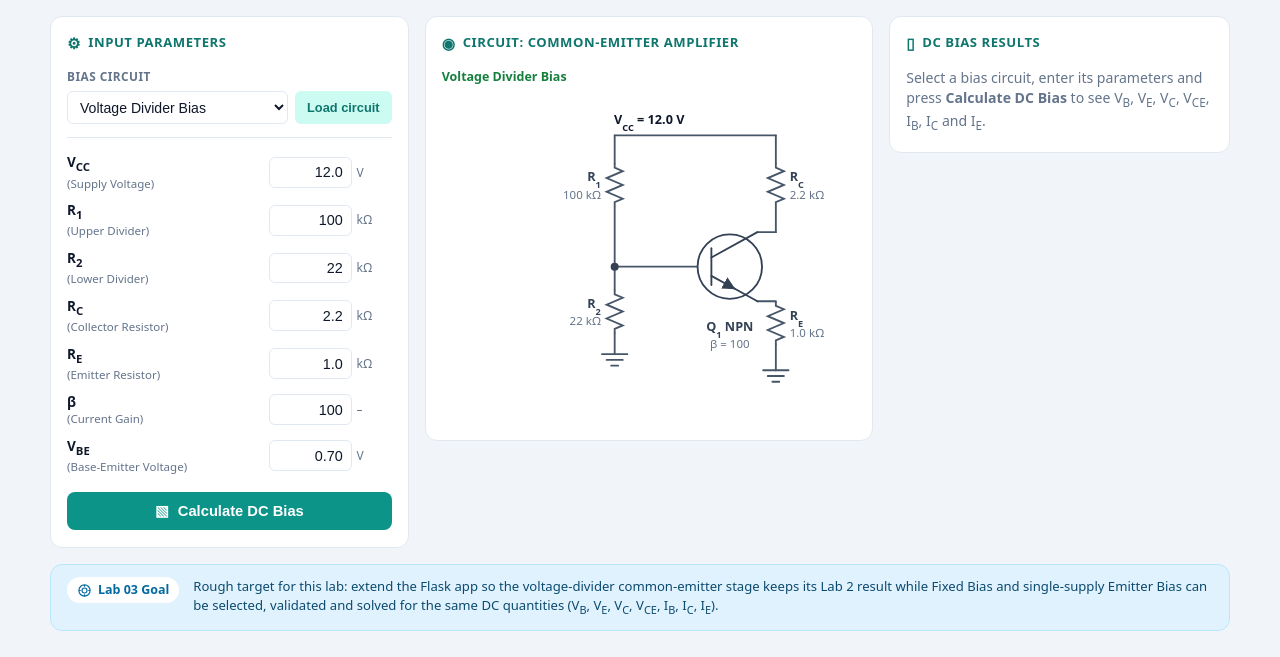
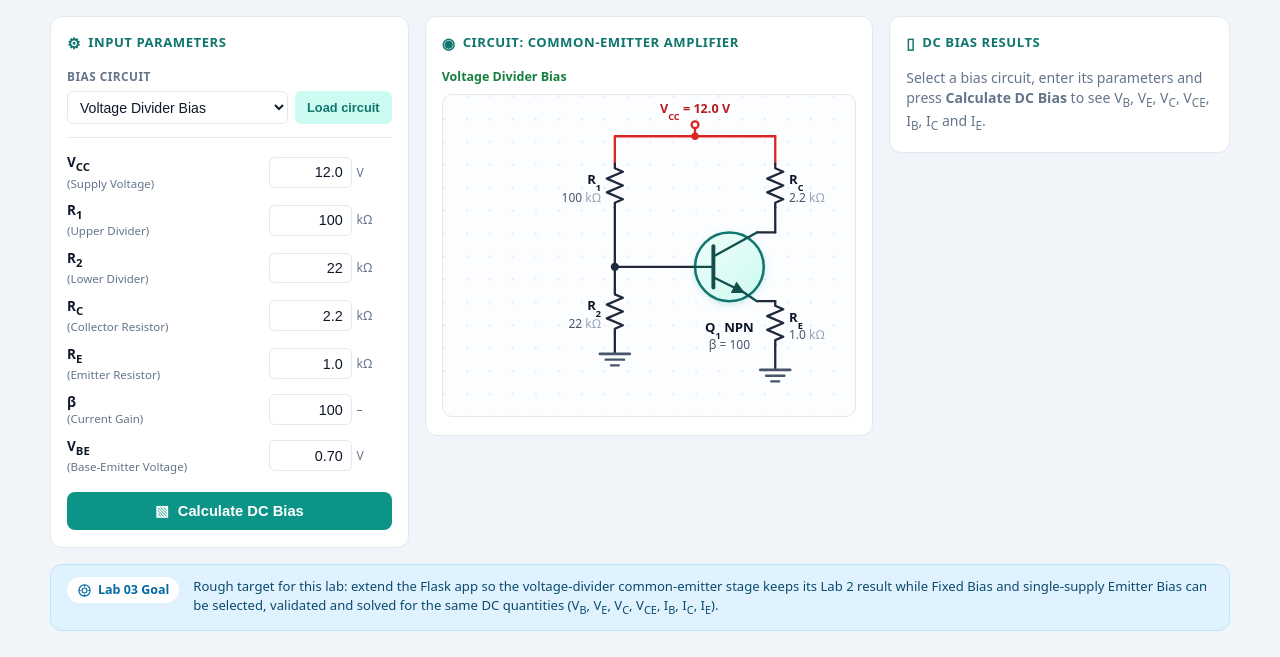
Before and after one commit to B6628314/Gitlab, a Flask app: page / in a window 1280 px wide. Shown: the part 106-763 px from the top of the page. Run offline with Flask 3, Linux system fonts and the light colour scheme.

Commit message:
style: redraw the circuit schematic for readability

```diff
--- a/bjt_bias/static/style.css
+++ b/bjt_bias/static/style.css
@@ -294,68 +294,100 @@ body {
 /* ---------- schematic ---------- */
 
 .schematic {
+  display: block;
   width: 100%;
   height: auto;
-  color: #475569;
+  overflow: hidden;
+  color: #1e293b;
+  background: #fbfdff;
+  border: 1px solid var(--line);
+  border-radius: 10px;
 }
 
 .wire path {
   fill: none;
-  stroke: #475569;
-  stroke-width: 1.6;
+  stroke: #1e293b;
+  stroke-width: 2;
   stroke-linecap: round;
+  stroke-linejoin: round;
+}
+
+.wire.rail path {
+  stroke: #dc2626;
+}
+
+.terminal {
+  fill: #fff;
+  stroke: #dc2626;
+  stroke-width: 2;
 }
 
 .component {
   fill: none;
-  stroke: #475569;
-  stroke-width: 1.6;
+  stroke: #1e293b;
+  stroke-width: 2;
+  stroke-linecap: round;
+  stroke-linejoin: round;
 }
 
 .device circle {
-  fill: #fff;
-  stroke: #334155;
-  stroke-width: 1.6;
+  fill: url(#device-fill);
+  stroke: #0f766e;
+  stroke-width: 2.2;
+  filter: drop-shadow(0 2px 3px rgba(13, 148, 136, 0.18));
 }
 
 .device path {
   fill: none;
-  stroke: #334155;
-  stroke-width: 1.6;
+  stroke: #134e4a;
+  stroke-width: 2;
   stroke-linecap: round;
 }
 
+.device .base-bar {
+  stroke-width: 3.4;
+}
+
 .schematic marker path {
-  fill: #334155;
+  fill: #134e4a;
   stroke: none;
 }
 
 .node {
-  fill: #334155;
+  fill: #1e293b;
+}
+
+.rail-node {
+  fill: #dc2626;
 }
 
 .ground path {
   fill: none;
   stroke: #475569;
-  stroke-width: 1.6;
   stroke-linecap: round;
 }
 
 .rail-label {
   font-size: 11px;
   font-weight: 700;
+  fill: #b91c1c;
+}
+
+.part-label {
+  font-size: 11.5px;
+  font-weight: 700;
   fill: #0f172a;
 }
 
-.part-label {
-  font-size: 11px;
-  font-weight: 600;
-  fill: #334155;
+.part-value {
+  font-size: 10.5px;
+  font-weight: 500;
+  fill: #475569;
 }
 
-.part-value {
-  font-size: 10px;
-  fill: var(--muted);
+.part-unit {
+  fill: #94a3b8;
+  font-weight: 400;
 }
 
 /* ---------- results ---------- */
--- a/bjt_bias/templates/index.html
+++ b/bjt_bias/templates/index.html
@@ -107,23 +107,39 @@
     <svg class="schematic" viewBox="0 0 360 280" role="img"
          aria-label="Common-emitter amplifier with {{ mode_label | lower }}">
       <defs>
+        <pattern id="blueprint-grid" width="20" height="20" patternUnits="userSpaceOnUse">
+          <circle cx="1" cy="1" r="1" fill="#cbd5e1" opacity="0.45"/>
+        </pattern>
+        <linearGradient id="device-fill" x1="0" y1="0" x2="1" y2="1">
+          <stop offset="0" stop-color="#f0fdfa"/>
+          <stop offset="1" stop-color="#ccfbf1"/>
+        </linearGradient>
         <path id="zigzag" d="M0 0 v4 l7 3 l-14 6 l14 6 l-14 6 l14 6 l-7 3 v4"/>
-        <g id="ground">
-          <path d="M-11 0h22M-7 5h14M-3 10h6"
-                fill="none" stroke="#475569" stroke-width="1.6" stroke-linecap="round"/>
+        <g id="ground" fill="none" stroke="#475569" stroke-linecap="round">
+          <path d="M-13 0H13" stroke-width="2.4"/>
+          <path d="M-8 5H8" stroke-width="2.1"/>
+          <path d="M-3.5 10H3.5" stroke-width="1.9"/>
         </g>
-        <marker id="npn-arrow" viewBox="0 0 10 10" refX="9" refY="5"
-                markerWidth="7" markerHeight="7" orient="auto">
-          <path d="M0 0L10 5L0 10z" fill="#334155"/>
+        <marker id="npn-arrow" viewBox="0 0 10 10" refX="8.5" refY="5"
+                markerWidth="5.5" markerHeight="5.5" orient="auto">
+          <path d="M0 0L10 5L0 10z" fill="#134e4a"/>
         </marker>
       </defs>
 
-      <g class="wire">
+      <rect width="360" height="280" rx="10" fill="url(#blueprint-grid)"/>
+
+      <g class="wire rail">
         <path d="M150 36H290"/>
         <path d="M150 36V60"/>
         <path d="M290 36V60"/>
+        <path d="M220 36V26"/>
+      </g>
+      <circle class="terminal" cx="220" cy="26" r="3"/>
+      <circle class="node rail-node" cx="220" cy="36" r="3.2"/>
+
+      <g class="wire">
         <path d="M150 98V150"/>
-        <path d="M150 150H234"/>
+        <path d="M150 150H220"/>
         {% if mode == 'divider' %}
         <path d="M150 150V170"/>
         <path d="M150 208V226"/>
@@ -148,45 +164,48 @@
       {% endif %}
 
       <g class="device" transform="translate(250,150)">
-        <circle cx="0" cy="0" r="28"/>
-        <path d="M-16 -16V16"/>
-        <path d="M-16 -8L24 -30"/>
-        <path d="M-16 8L4 19" marker-end="url(#npn-arrow)"/>
-        <path d="M4 19L24 30"/>
+        <circle cx="0" cy="0" r="30"/>
+        <path d="M-30 0H-14"/>
+        <path class="base-bar" d="M-14 -18V18"/>
+        <path d="M-14 -9L24 -30"/>
+        <path d="M-14 9L12 22" marker-end="url(#npn-arrow)"/>
+        <path d="M12 22L24 30"/>
       </g>
 
-      <circle class="node" cx="150" cy="150" r="3.5"/>
+      {% if mode == 'divider' %}
+      <circle class="node" cx="150" cy="150" r="3.6"/>
+      {% endif %}
 
       {% if mode == 'divider' %}
       <use class="ground" href="#ground" x="150" y="226"/>
       {% endif %}
       <use class="ground" href="#ground" x="290" y="240"/>
 
-      <text class="rail-label" x="180" y="26" text-anchor="middle">V<tspan baseline-shift="sub" font-size="8">CC</tspan> = {{ values.get('vcc', '') }} V</text>
+      <text class="rail-label" x="220" y="16" text-anchor="middle">V<tspan baseline-shift="sub" font-size="8">CC</tspan> = {{ values.get('vcc', '') }} V</text>
 
       {% if mode == 'divider' %}
-      <text class="part-label" x="138" y="76" text-anchor="end">R<tspan baseline-shift="sub" font-size="8">1</tspan></text>
-      <text class="part-value" x="138" y="91" text-anchor="end">{{ values.get('r1', '') }} k&#8486;</text>
+      <text class="part-label" x="138" y="78" text-anchor="end">R<tspan baseline-shift="sub" font-size="8">1</tspan></text>
+      <text class="part-value" x="138" y="93" text-anchor="end">{{ values.get('r1', '') }} <tspan class="part-unit">k&#8486;</tspan></text>
 
-      <text class="part-label" x="138" y="186" text-anchor="end">R<tspan baseline-shift="sub" font-size="8">2</tspan></text>
-      <text class="part-value" x="138" y="201" text-anchor="end">{{ values.get('r2', '') }} k&#8486;</text>
+      <text class="part-label" x="138" y="188" text-anchor="end">R<tspan baseline-shift="sub" font-size="8">2</tspan></text>
+      <text class="part-value" x="138" y="203" text-anchor="end">{{ values.get('r2', '') }} <tspan class="part-unit">k&#8486;</tspan></text>
       {% else %}
-      <text class="part-label" x="138" y="76" text-anchor="end">R<tspan baseline-shift="sub" font-size="8">B</tspan></text>
-      <text class="part-value" x="138" y="91" text-anchor="end">{{ values.get('rb', '') }} k&#8486;</text>
+      <text class="part-label" x="138" y="78" text-anchor="end">R<tspan baseline-shift="sub" font-size="8">B</tspan></text>
+      <text class="part-value" x="138" y="93" text-anchor="end">{{ values.get('rb', '') }} <tspan class="part-unit">k&#8486;</tspan></text>
       {% endif %}
 
-      <text class="part-label" x="302" y="76">R<tspan baseline-shift="sub" font-size="8">C</tspan></text>
-      <text class="part-value" x="302" y="91">{{ values.get('rc', '') }} k&#8486;</text>
+      <text class="part-label" x="302" y="78">R<tspan baseline-shift="sub" font-size="8">C</tspan></text>
+      <text class="part-value" x="302" y="93">{{ values.get('rc', '') }} <tspan class="part-unit">k&#8486;</tspan></text>
 
       {% if mode != 'fixed' %}
-      <text class="part-label" x="302" y="196">R<tspan baseline-shift="sub" font-size="8">E</tspan></text>
-      <text class="part-value" x="302" y="211">{{ values.get('re', '') }} k&#8486;</text>
+      <text class="part-label" x="302" y="198">R<tspan baseline-shift="sub" font-size="8">E</tspan></text>
+      <text class="part-value" x="302" y="213">{{ values.get('re', '') }} <tspan class="part-unit">k&#8486;</tspan></text>
       {% else %}
-      <text class="part-value" x="302" y="211">E &rarr; GND</text>
+      <text class="part-value" x="302" y="210">E &rarr; GND</text>
       {% endif %}
 
-      <text class="part-label" x="250" y="206" text-anchor="middle">Q<tspan baseline-shift="sub" font-size="8">1</tspan> NPN</text>
-      <text class="part-value" x="250" y="221" text-anchor="middle">&beta; = {{ values.get('beta', '') }}</text>
+      <text class="part-label" x="250" y="207" text-anchor="middle">Q<tspan baseline-shift="sub" font-size="8">1</tspan> NPN</text>
+      <text class="part-value" x="250" y="222" text-anchor="middle">&beta; = {{ values.get('beta', '') }}</text>
     </svg>
   </section>
 
```
Also changed, not shown: docs/validation.md (+3 -0 lines), 2 other files.
